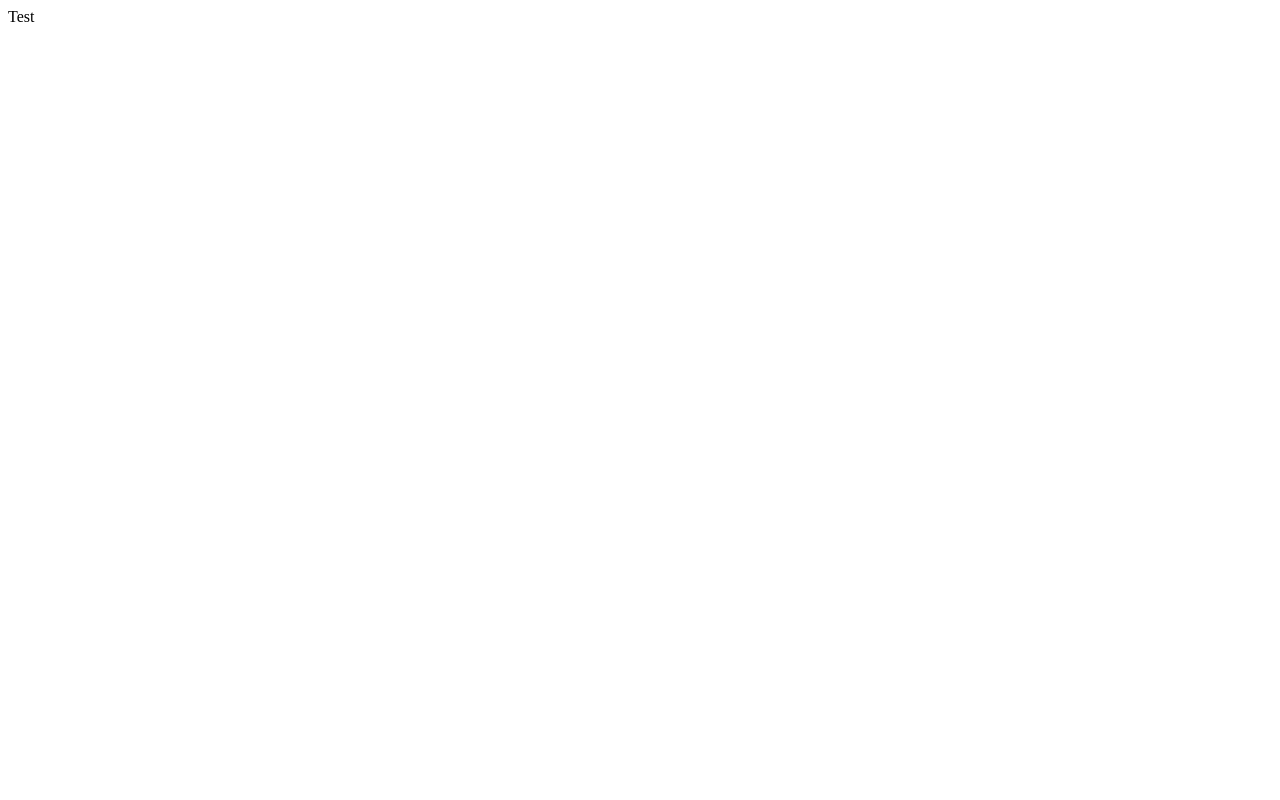
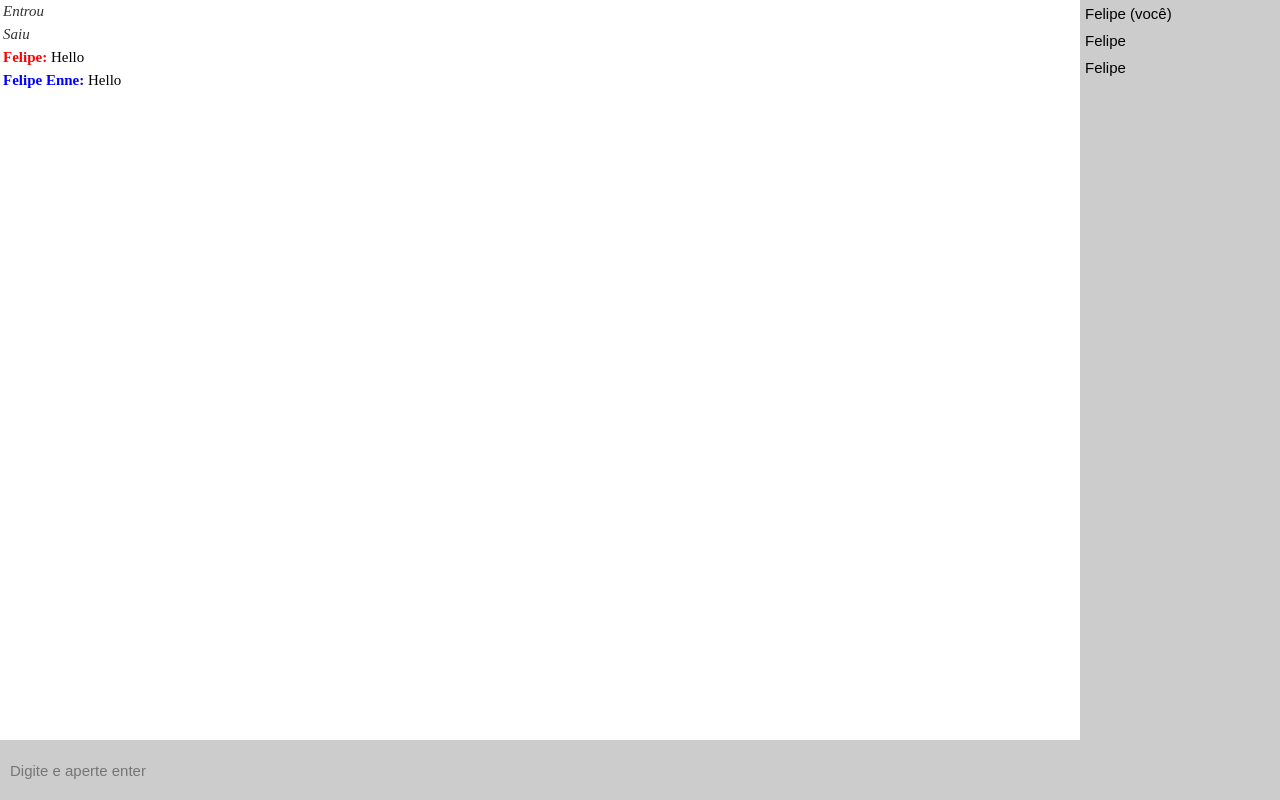
Before and after one commit to FelipeEnne/Simple-Chat-API, a website: page public/index.html in a window 1280 px wide. Drawn offline with Linux system fonts and the light colour scheme.

Commit message:
create interface

```diff
--- a/public/index.html
+++ b/public/index.html
@@ -4,8 +4,31 @@
     <meta charset="UTF-8">
     <meta name="viewport" content="width=device-width, initial-scale=1.0">
     <title>Chat</title>
+    <link href="style.css" rel="stylesheet">
 </head>
 <body>
-    Test
+    <div class="page" id="loginPage">
+        <h1>Qual seu nome?</h1>
+        <input type="text" id="loginNameInput"/>
+    </div>
+
+    <div class="page" id="chatPage">
+        <div class="chatArea">
+            <ul class="chatList">
+                <li class="m-status">Entrou</li>
+                <li class="m-status">Saiu</li>
+                <li class="m-txt"><span class="me">Felipe: </span>Hello</li>
+                <li class="m-txt"><span>Felipe Enne: </span>Hello</li>
+            </ul>
+            <ul class="userList">
+                <li>Felipe (você)</li>
+                <li>Felipe</li>
+                <li>Felipe</li>
+            </ul>
+        </div>
+        <div class="chatInput">
+            <input type="text" id="chatTextInput" placeholder="Digite e aperte enter"/>
+        </div>
+    </div>
 </body>
 </html>
--- /dev/null
+++ b/public/style.css
@@ -0,0 +1,97 @@
+body {
+    margin: 0px;
+}
+
+ul, li{
+    margin: 0;
+    padding: 0;
+    list-style: none;
+}
+
+.page {
+    height: 100vh;
+    justify-content: center;
+    align-items: center;
+    flex-direction: column;
+}
+
+#loginPage {
+    background-color: white;
+    display: none;
+}
+
+#loginNameInput {
+    border: 2px solid #000;
+    background-color: #CCC;
+    font-size: 18px;
+    padding: 10px;
+    border-radius: 5px;
+    outline: 0;
+    width: 100%;
+    max-width: 400px;
+}
+
+#chatPage {
+    display: flex;
+}
+
+.chatArea {
+    flex: 1;
+    width: 100%;
+    display: flex;
+    background-color: white;
+}
+
+.chatList {
+    flex: 1;
+    overflow-y: scroll;
+    max-height: calc(100vh - 40px)
+}
+
+.chatList li{
+    padding: 3px;
+    font-size: 15px;
+}
+
+.chatList li.m-status {
+    color: #333;
+    font-style: italic;
+}
+
+.chatList li.m-txt span {
+    font-weight: bold;
+    color: #0000ff;
+}
+
+.chatList li.m-txt span.me{
+    color: red;
+}
+
+.userList {
+    width:200px;
+    background-color:#CCC;
+    overflow-y: scroll;
+    max-height: calc(100vh - 40px);
+}
+
+.userList li{
+    padding: 5px;
+    font-size: 15px;
+    font-family: arial;
+}
+
+.chatInput{
+    width: 100%;
+    display:flex;
+}
+
+#chatTextInput {
+    flex: 1;
+    text-align: left;
+    height: 40px;
+    padding: 10px 10px;
+    font-size: 15px;
+    background-color: #CCC;
+    outline: 0;
+    border: 0;
+}
```
